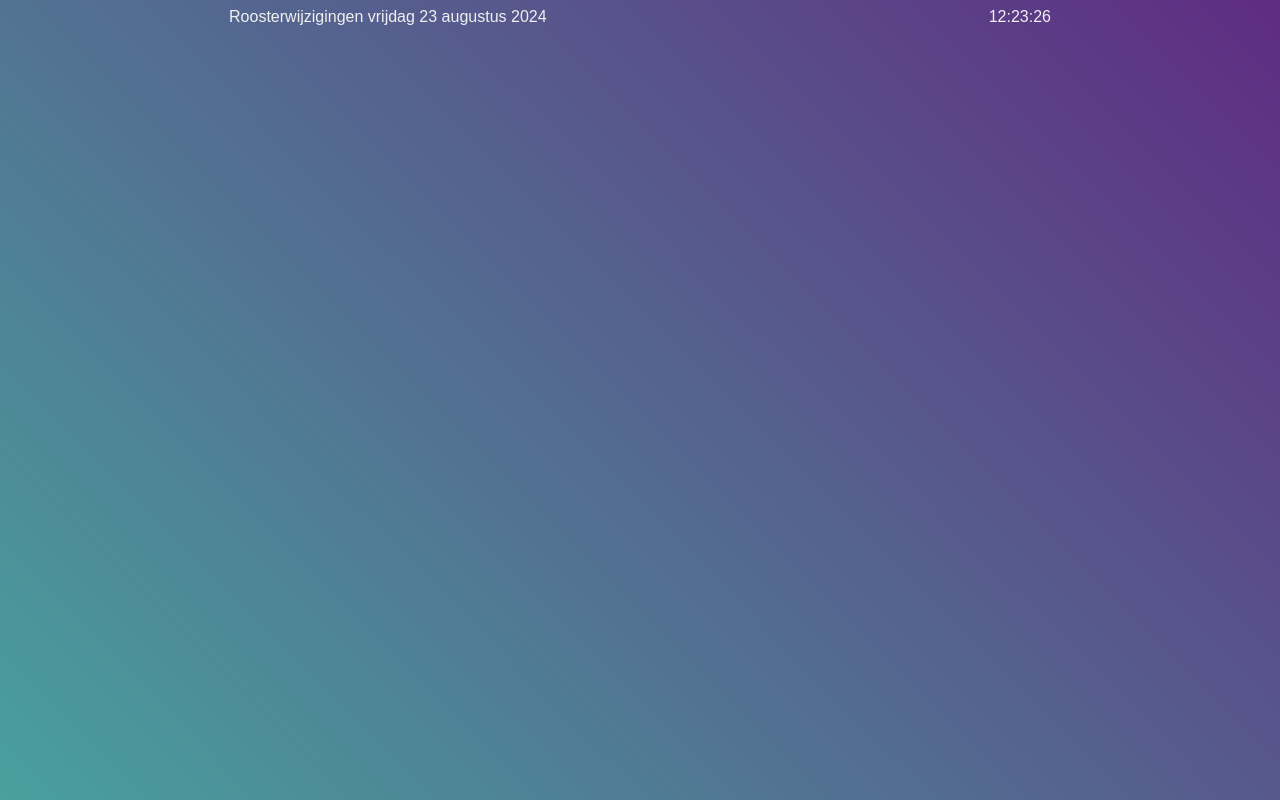
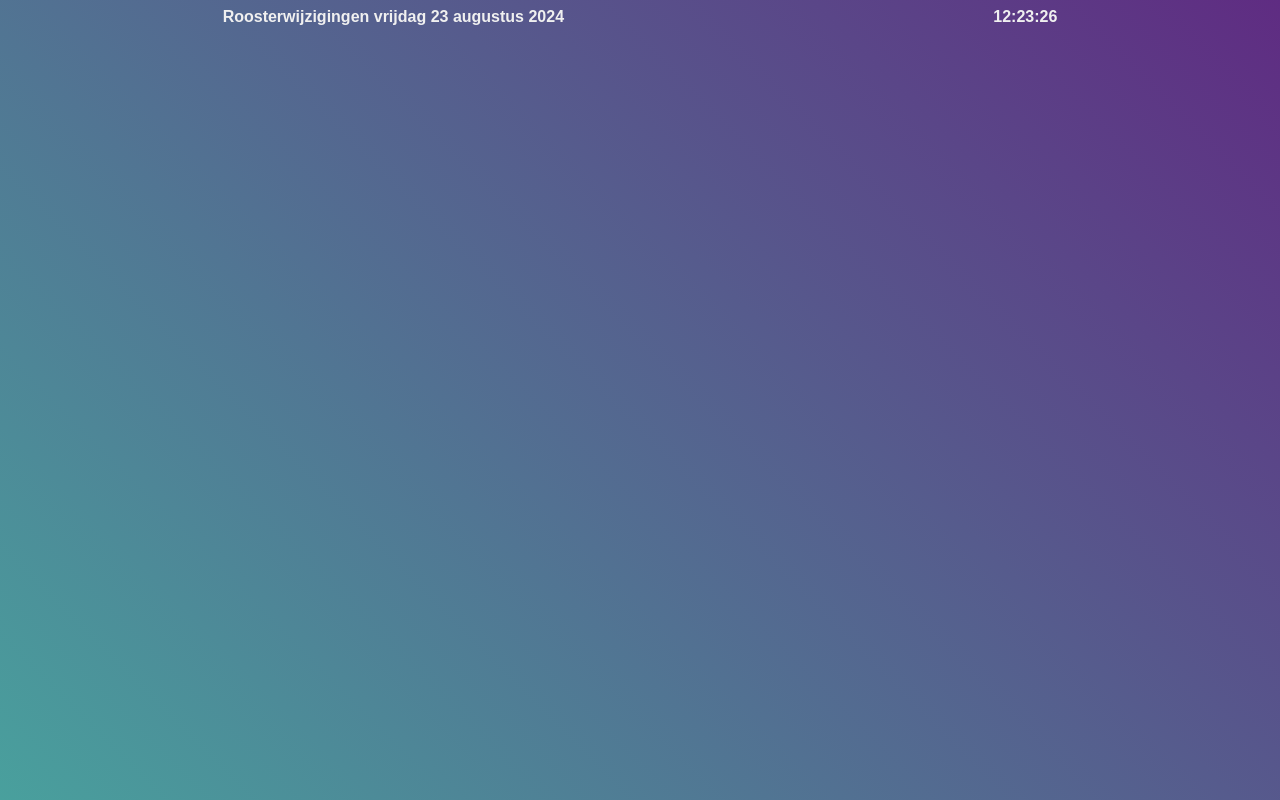
Before and after one commit to Vlietland-College/Rowizer, a plain HTML site: page index.html in a window 1280 px wide. Drawn offline with nearby package versions, Linux system fonts and the light colour scheme; no server answers.

```diff
--- a/styles.css
+++ b/styles.css
@@ -1,5 +1,6 @@
 body {
-    font-family: Arial, sans-serif, bold;
+    font-family: Arial, sans-serif;
+    font-weight: bold;
     background: linear-gradient(45deg, #49a09d, #5f2c82);
     height: calc(100% - 10px);
 }
```
